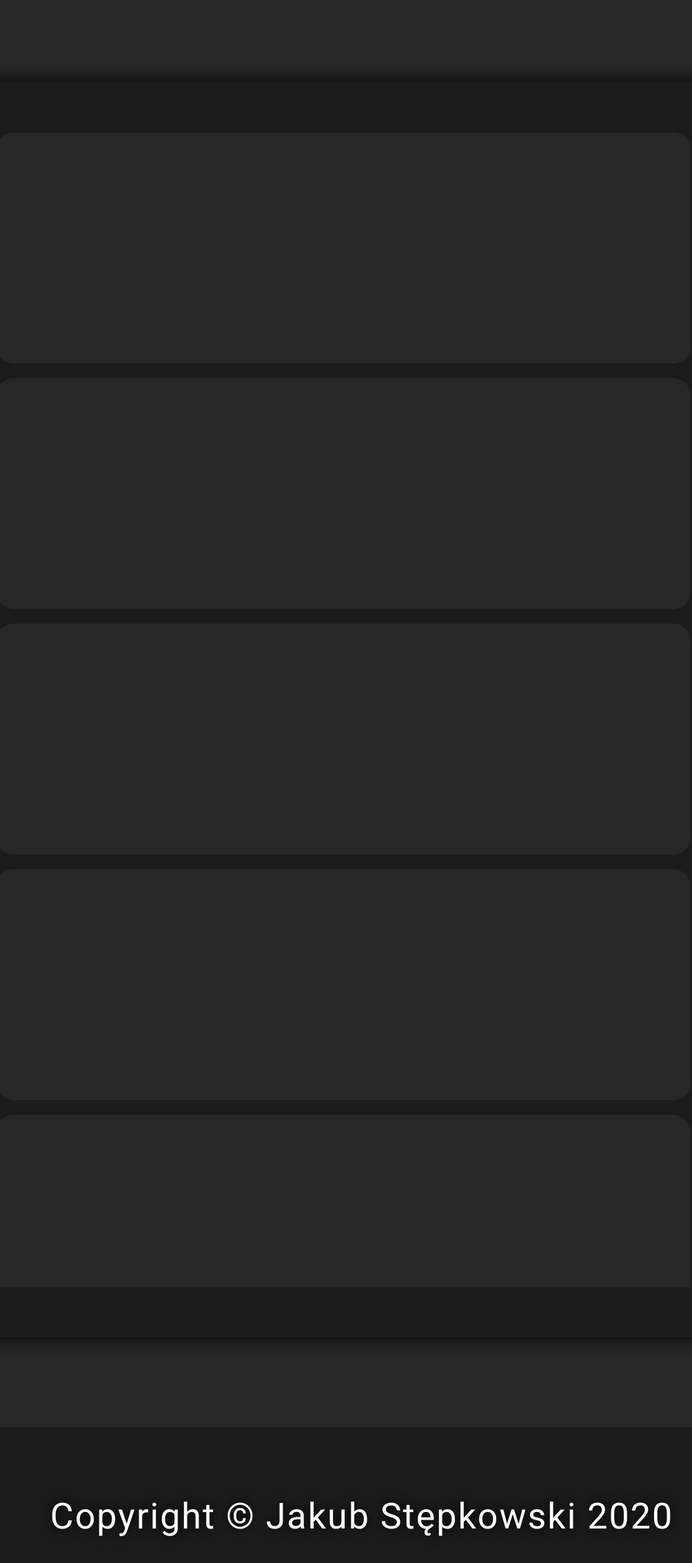
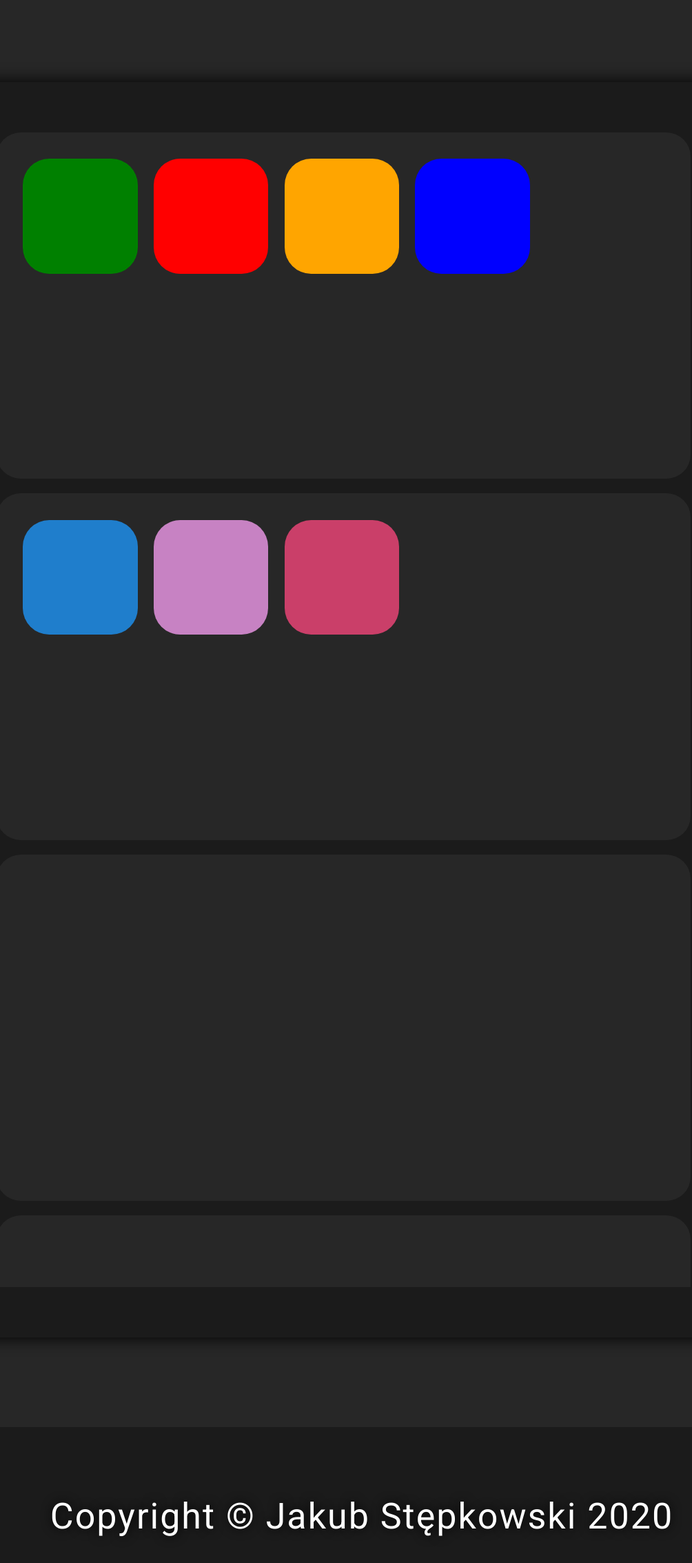
Before and after one commit to stepkos/color-organizer, a PHP site: page / in a window 1280 px wide. Shown: the part 271-2537 px from the top of the page at 69% size, without its empty margins (115-1119 px from the left). Run offline with PHP 8.4, Linux system fonts and the light colour scheme.

Commit message:
Stylise tiles and hashes

```diff
--- a/index.html
+++ b/index.html
@@ -24,56 +24,64 @@
 
                     <article>
 
-                        <div class="color"></div>
-                        <div class="color"></div>
+                        <div class="tile" style="background-color: green;">
+                            <div class="hash">#231AB2</div>
+                        </div>
 
-                        <!-- <div>+</div> -->
+                        <div class="tile" style="background-color: red;">
+                            <div class="hash">#FFA22A</div>
+                        </div>
+
+                        <div class="tile" style="background-color: orange;">
+                            <div class="hash">#DA321B</div>
+                        </div>
+
+                        <div class="tile" style="background-color: blue;">
+                            <div class="hash">#A5362B</div>
+                        </div>
+
+                        <!-- <div class="tile">+</div> -->
 
                     </article>
 
                     <article>
 
-                        <div class="color"></div>
-                        <div class="color"></div>
-                        <div class="color"></div>
+                        <div class="tile" style="background-color: rgb(31, 126, 204);">
+                            <div class="hash">#AA23AA</div>
+                        </div>
 
-                        <!-- <div>+</div> -->
+                        <div class="tile" style="background-color: rgb(199, 130, 195);">
+                            <div class="hash">#AA21F3</div>
+                        </div>
+
+                        <div class="tile" style="background-color: rgb(202, 63, 105);">
+                            <div class="hash">#BC67DD</div>
+                        </div>
+
 
                     </article>
 
                     <article>
 
-                        <div class="color"></div>
-                        <!-- <div>+</div> -->
+
 
                     </article>
 
                     <article>
 
-                        <div class="color"></div>
-                        <div class="color"></div>
-                        <div class="color"></div>
 
-                        <!-- <div>+</div> -->
 
                     </article>
 
                     <article>
 
-                        <div class="color"></div>
-                        <div class="color"></div>
-                        <div class="color"></div>
 
-                        <!-- <div>+</div> -->
 
                     </article>
 
                     <article>
 
-                        <div class="color"></div>
-                        <div class="color"></div>
 
-                        <!-- <div>+</div> -->
 
                     </article>
 
@@ -87,5 +95,7 @@
         <h3>Copyright &copy; Jakub Stępkowski 2020</h3>
     </footer>
 
+    <script src="autoCopy.js"></script>
+
 </body>
 </html>
--- a/style.css
+++ b/style.css
@@ -16,6 +16,7 @@ h1 {
     font-size: 5vh;
     letter-spacing: 7px;
     text-shadow: 0 0 25px black;
+    transition: opacity .3s;
 }
 
 h3 {
@@ -50,7 +51,7 @@ h3 {
     height: 70vh;
     margin-top: 5vh;
     background-color: #1B1B1B;
-    border-radius: 50px;
+    border-radius: 40px;
     box-shadow: 0 0 25px 0 black;
     /* overflow: hidden; */
 }
@@ -66,8 +67,8 @@ h3 {
 
 .scrolling > article {
     width: 95%;
-    height: 20%;
-    border-radius: 25px;
+    height: 30%;
+    border-radius: 35px;
     margin-bottom: 2%;
     background-color: #272727;
 }
@@ -76,8 +77,44 @@ h3 {
     margin-bottom: 0;
 }
 
-.color {
+.tile {
+    width: 13vmin;
+    height: 13vmin;
+    margin-top: 3vmin;
+    /* margin-bottom: 3vmin; */
+    margin-left: 1.5vmin;
+    display: inline-block;
+    border-radius: 3vmin;
+}
 
+.tile:first-child {
+    margin-left: 3vmin;
+}
+
+.hash {
+    width: 13vmin;
+    height: 13vmin;
+    font-size: 2.7vmin;
+    line-height: 13vmin;
+    border-radius: 3vmin;
+    text-align: center;
+    /* color: rgba(255, 255, 255, 0.8); */
+    background-color: rgba(0, 0, 0, 0.6);
+    opacity: 0;
+    transition: opacity .2s ease-in-out;
+    -webkit-user-select: all;  /* Chrome 49+ */
+    -moz-user-select: all;     /* Firefox 43+ */
+    -ms-user-select: all;      /* No support yet */
+    user-select: all;
+}
+
+.hash::selection {
+    color: white;
+}
+
+.hash:hover {
+    opacity: 1;
+    cursor: pointer;
 }
 
 .footer {
```
